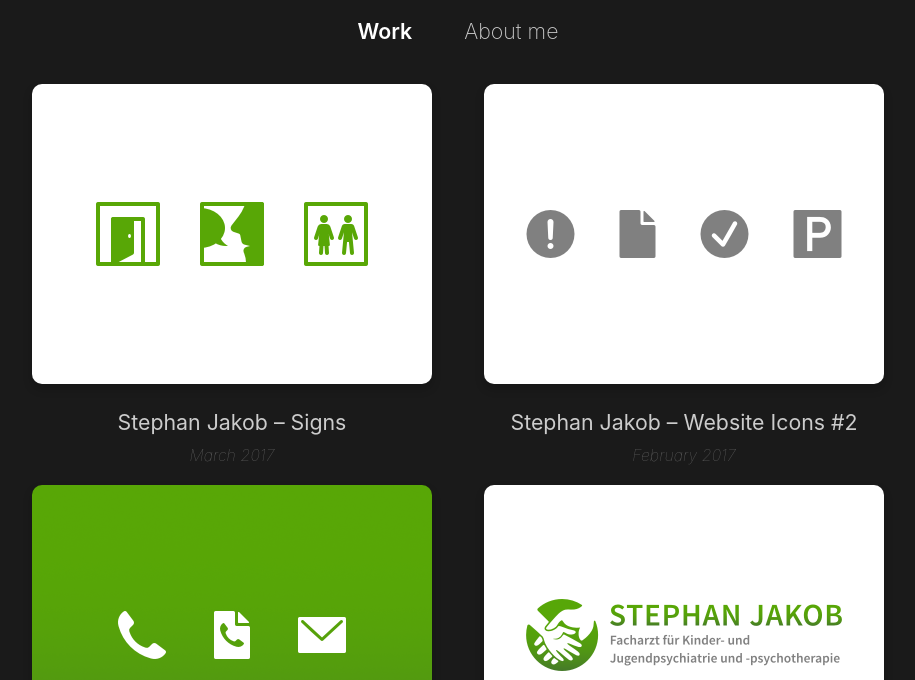
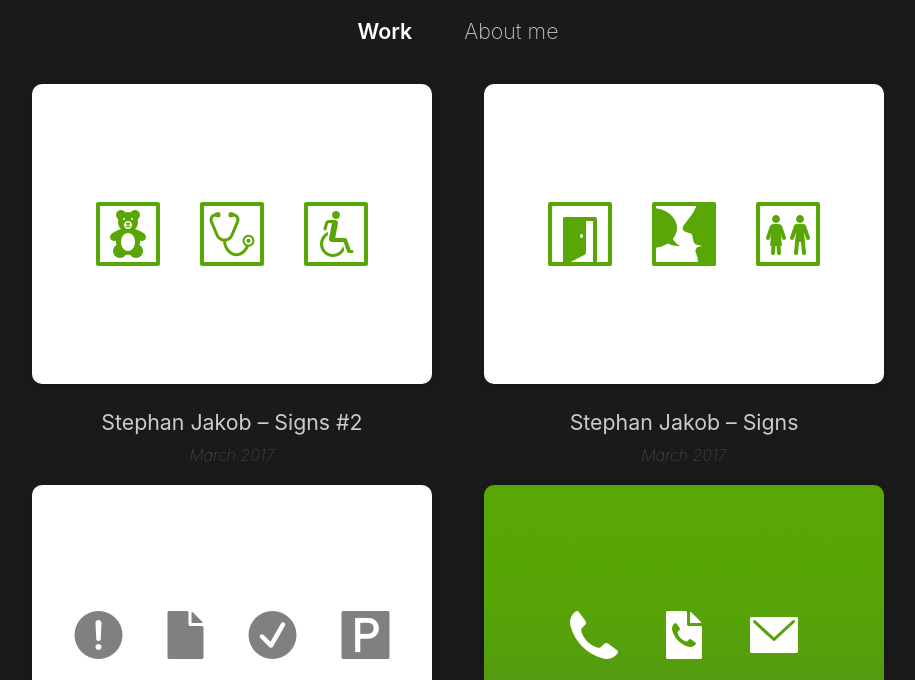
Before and after one commit to JohJakob/johjakob.github.io, a plain HTML site: page index.html in a window 1280 px wide. Shown: the part 120-800 px from the top of the page, without its empty margins (182-1097 px from the left). Drawn offline with Linux system fonts and the light colour scheme.

Commit message:
Add "Stephan Jakob – Signs #2"
Add "Stephan Jakob – Signs #2"

```diff
--- a/index.html
+++ b/index.html
@@ -41,6 +41,13 @@
     </header>
     <main>
       <ul class="work">
+        <li>
+          <a href="https://dribbble.com/shots/3361778-Stephan-Jakob-Signs-2">
+            <img src="images/stephan-jakob-signs-2.png" alt="">
+          </a>
+          <h2>Stephan Jakob &ndash; Signs #2</h2>
+          <p>March 2017</p>
+        </li>
         <li>
           <a href="https://dribbble.com/shots/3358515-Stephan-Jakob-Signs">
             <img src="images/stephan-jakob-signs.png" alt="">
```
Also changed, not shown: images/stephan-jakob-signs-2.png (added).
